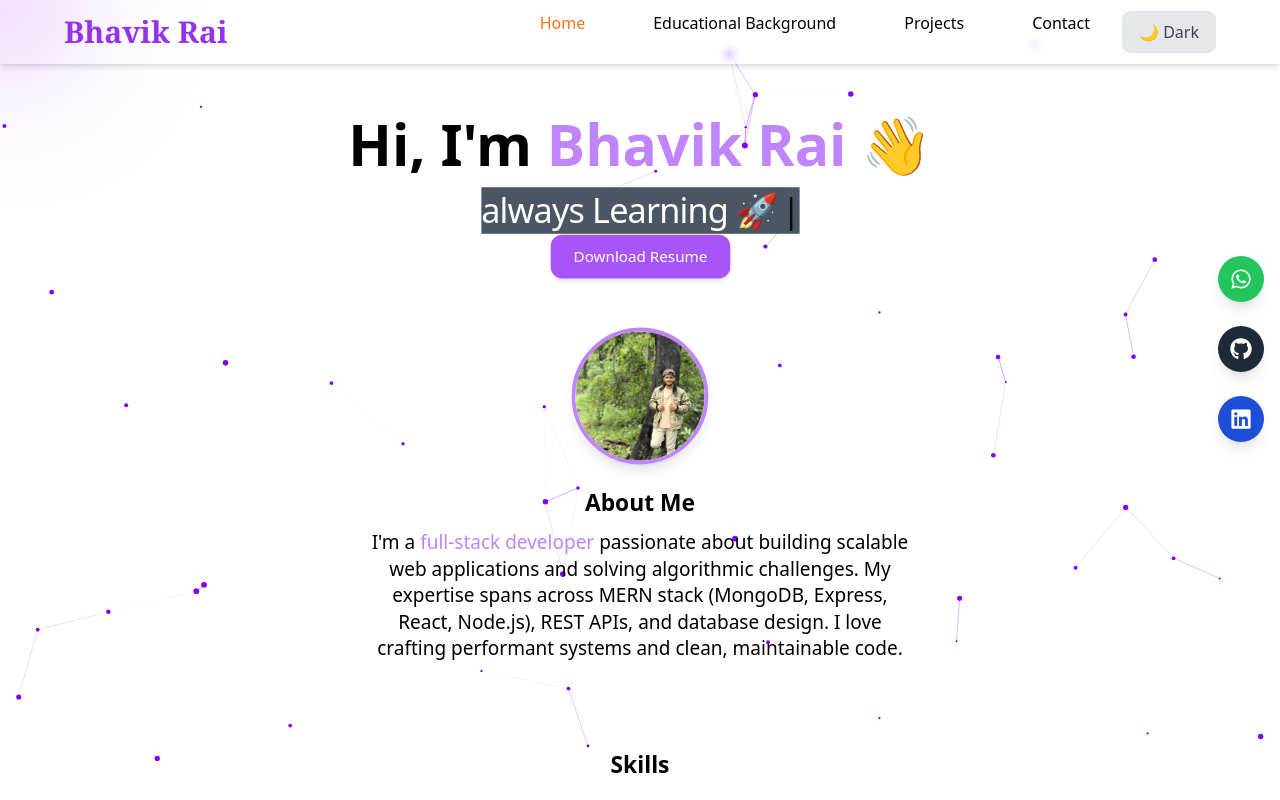
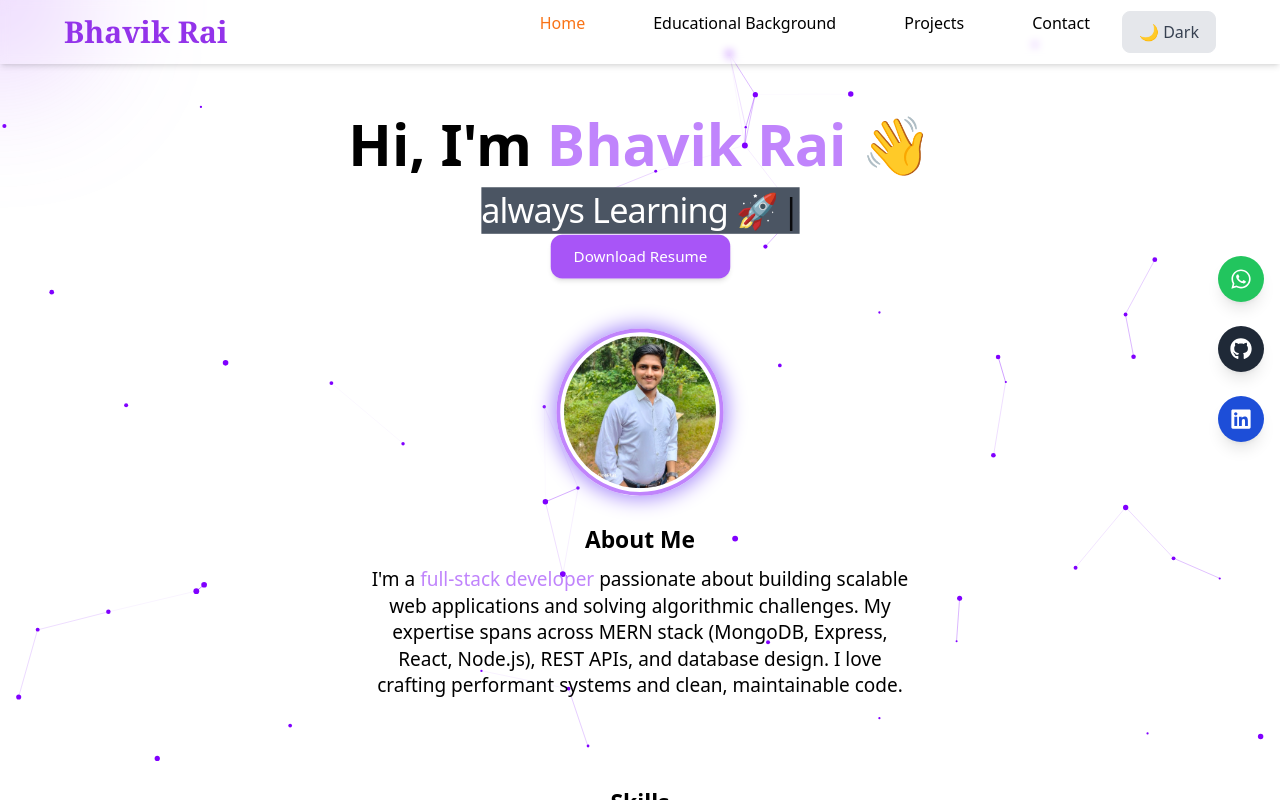
Before and after one commit to Bhavik9696/portfolio, a React (Vite) app: page / in a window 1280 px wide. Shown: the top 800 px of the page. Built offline with nearby package versions, Linux system fonts and the light colour scheme.

Commit message:
my profile img and design change

```diff
--- a/src/pages/Home.jsx
+++ b/src/pages/Home.jsx
@@ -1,4 +1,4 @@
-import profile from "../assets/images/myimge.jpg"
+import profile from "../assets/images/myimggg.jpg"
 import TextType from '../components/TextType';
 import Button from "../components/Button";
 import { skillsData } from "../data/skillsData";
@@ -70,11 +70,18 @@ export default function HomePage() {
       {/* Profile Section */}
       <AnimatedSection delay={0.2}>
         <section className="mt-12 text-center">
-          <img
-            src={profile}
-            alt="Bhavik Rai"
-            className="w-36 h-36 rounded-full mx-auto shadow-lg border-4 border-purple-400 object-cover"
-          />
+          <motion.div
+            className="inline-block rounded-full border-4 border-purple-400 p-1"
+            initial={{ boxShadow: "0 0 0 0 #a78bfa" }}
+            animate={{ boxShadow: "0 0 24px 4px #a78bfa" }}
+            transition={{ duration: 0.8, ease: "easeOut", repeat: Infinity, repeatType: "reverse" }}
+          >
+            <img
+              src={profile}
+              alt="Bhavik Rai"
+              className="w-40 h-40 rounded-full object-cover"
+            />
+          </motion.div>
           <h2 className="text-2xl font-semibold mt-6">About Me</h2>
           <p className="dark:text-gray-300 mt-3 max-w-xl mx-auto text-xl">
             I'm a{" "}
@@ -86,13 +93,9 @@ export default function HomePage() {
           </p>
         </section>
       </AnimatedSection>
-
-      {/* Skills Section */}
       <AnimatedSection delay={0.4}>
         <section className="mt-12 text-center w-full max-w-5xl">
           <h2 className="text-2xl font-semibold mb-6">Skills</h2>
-
-          {/* Languages */}
           <h3 className="text-xl font-semibold text-purple-400 mb-4">Languages</h3>
           <div className="grid grid-cols-2 md:grid-cols-4 gap-6 mb-8">
             {skillsData.languages.map((skill, idx) => (
--- a/src/pages/Projects.jsx
+++ b/src/pages/Projects.jsx
@@ -54,7 +54,7 @@ function Projects() {
     },
     {
       title: "Portfolio Website",
-      description: "A personal portfolio website built with React and Tailwind CSS.",
+      description: "A responsive personal portfolio built with React and Tailwind CSS, showcasing projects, skills, and experience with interactive UI and smooth navigation.",
       liveLink: "https://bhavikrai-portfolio.netlify.app",
       codeLink: "https://github.com/Bhavik9696/portfolio.git",
     },
```
Also changed, not shown: src/assets/images/myimggg.jpg (added).
